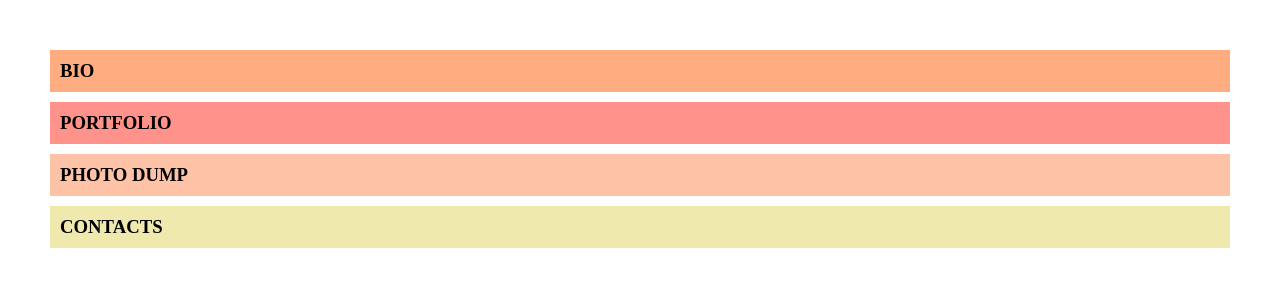
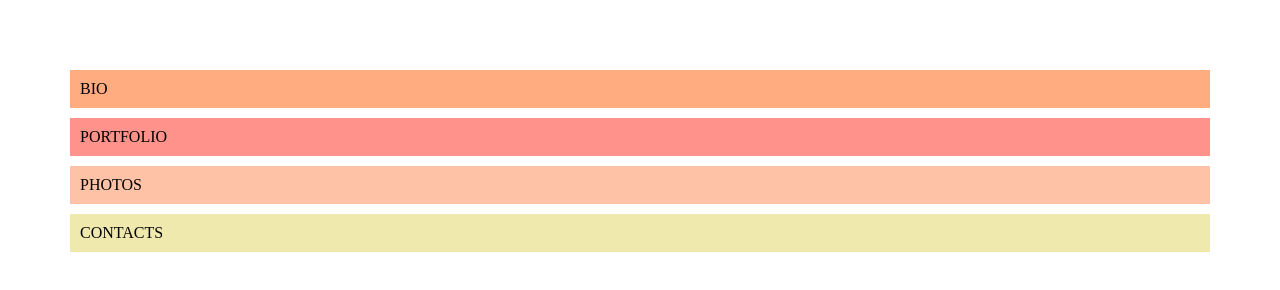
Before and after one commit to nilesh-thakre15/Personal-Website, a plain HTML site: page index.html in a window 1280 px wide. Drawn offline with Linux system fonts and the light colour scheme.

Commit message:
Update index.html

```diff
--- a/index.html
+++ b/index.html
@@ -10,10 +10,11 @@
 <body>
 
 <!-- Content will go here -->
-<h3 class="bio">BIO</h3>
-<h3 class="portfolio">PORTFOLIO</h3>
-<h3 class="photo_dumps">PHOTO DUMP</h3>
-<h3 class="contacts">CONTACTS</h3>
-
+<div class = "container">
+  <div class = "item bio">BIO</div>
+  <div class = "item portfolio">PORTFOLIO</div>
+  <div class = "item photo_dumps">PHOTOS</div>
+  <div class = "item contacts">CONTACTS</div>
+</div>
 </body>
 </html>
```
